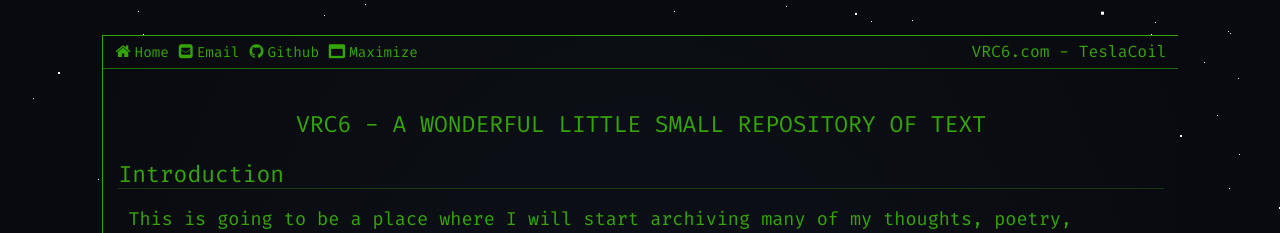
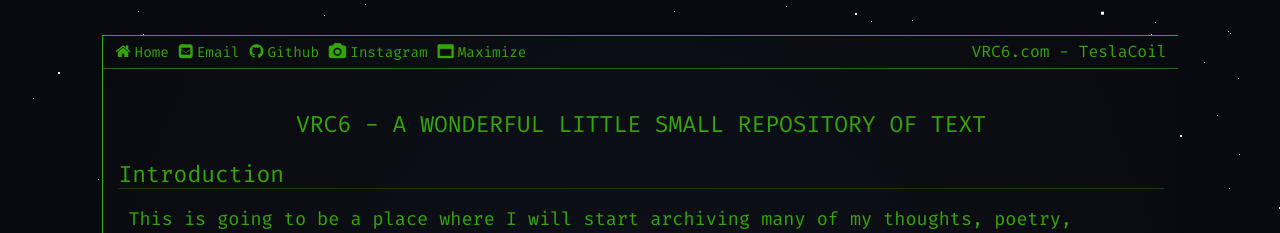
Before and after one commit to jimmyovega/jimmyovega.github.io, a Jekyll site: the page built from pages/index.md, in a window 1280 px wide. Shown: the top 233 px of the page. Built offline with Jekyll 4.4.1, drawn with Linux system fonts in a browser that asks for light colours.

Commit message:
Added instagram link

```diff
--- a/_config.yml
+++ b/_config.yml
@@ -12,6 +12,7 @@ webrick:
 ## Global Variables
 email: "tesla@vrc6.com"
 github: "jimmyovega/jimmyovega.github.io"
+instagram: "obelisktincture"
 # path to: css/, fonts/, img/ and js/
 assets_path: "/assets" # i.e. "/assets"
 statement: "Designed by DeerRIDER, All Rights Reserved."
--- a/_includes/header.html
+++ b/_includes/header.html
@@ -30,6 +30,16 @@
                         <i class="fa fa-github">
                             {% if page.btn_text != false %}
                                 <p class="btn_text">Github</p>
+                            {% endif %}
+                        </i>
+                    </a>
+                {% endif %}
+                <!-- instagram -->
+                {% if site.instagram != "" %}
+                    <a class="header_btn" href="https://instagram.com/{{ site.instagram }}">
+                        <i class="fa fa-camera">
+                            {% if page.btn_text != false %}
+                                <p class="btn_text">Instagram</p>
                             {% endif %}
                         </i>
                     </a>
```
